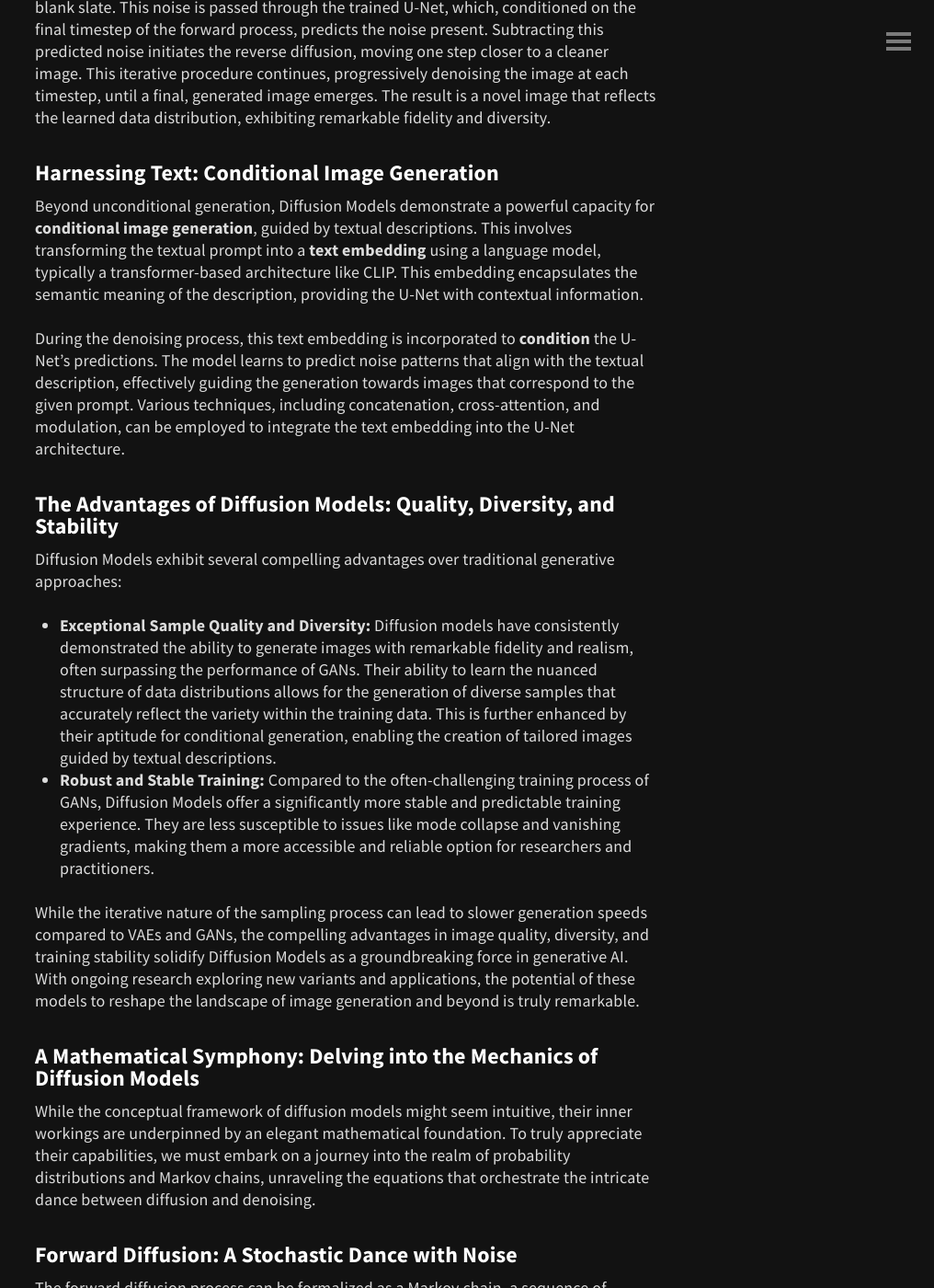
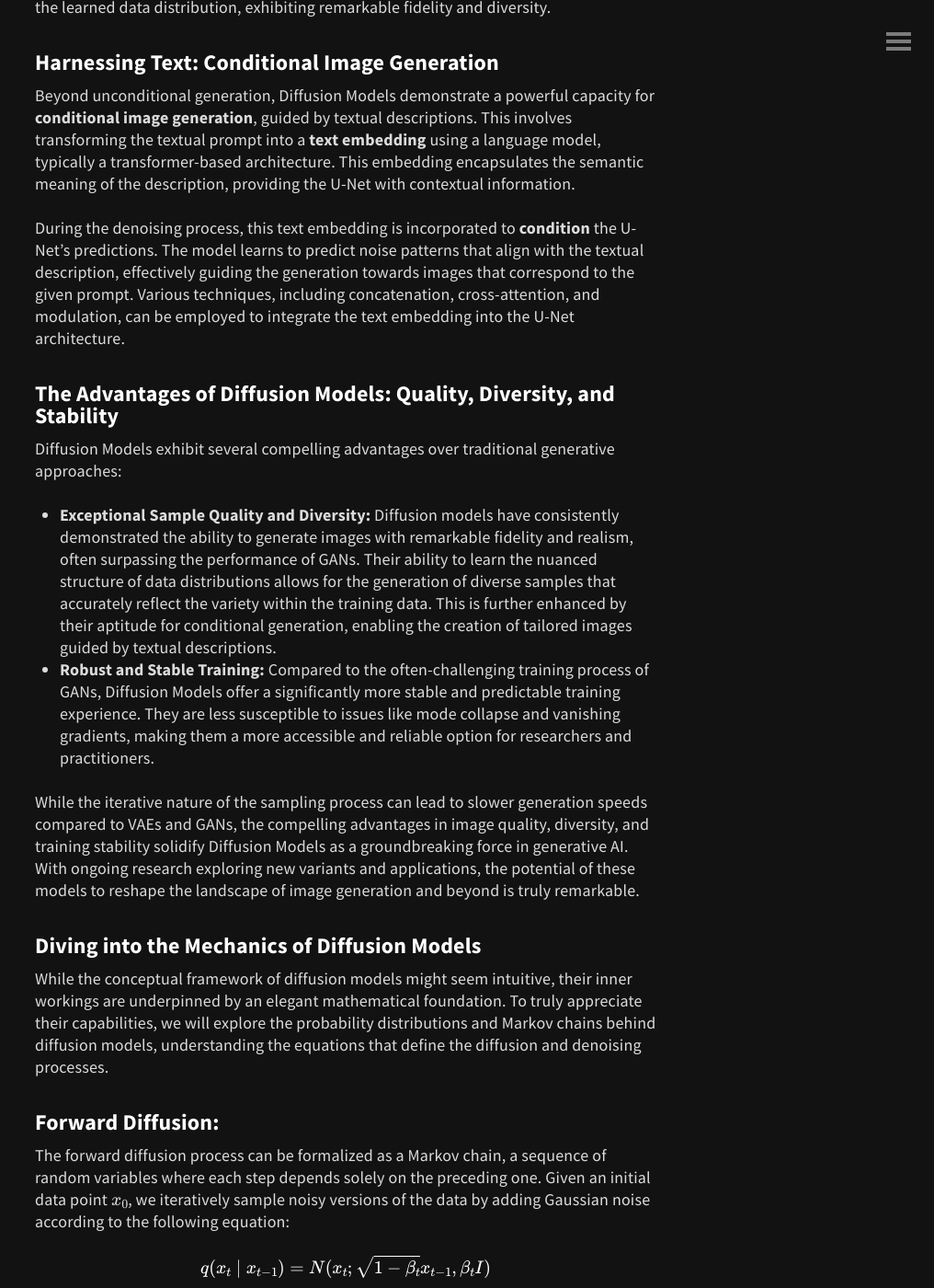
Before and after one commit to spraphul/blog, a Jekyll site: the page built from _posts/2024-07-21-diffusion-models.md, in a window 1280 px wide and 1400 px high, scrolled down 1107 px. Shown: the whole window at 92% size, without its empty margins (264-1280 px from the left). Built offline with Jekyll 4.4.1, drawn with Linux system fonts in a browser that asks for light colours; formulas are drawn with MathJax 3; some of the changed text lies outside the part shown.

Commit message:
Update 2024-07-21-diffusion-models.md

```diff
--- a/_posts/2024-07-21-diffusion-models.md
+++ b/_posts/2024-07-21-diffusion-models.md
@@ -1,8 +1,6 @@
 ---
 title: Diffusion Models
 ---
-
-## Diffusion Models: Redefining Generative AI through Controlled Noise
 
 Diffusion models are rapidly emerging as a dominant force in the field of generative artificial intelligence, showcasing an unparalleled ability to synthesize high-quality, diverse images. Unlike previous generative approaches like Variational Autoencoders (VAEs) and Generative Adversarial Networks (GANs), Diffusion Models employ a unique two-stage process that leverages the controlled introduction and removal of noise to learn complex data distributions.
 
@@ -20,7 +18,7 @@
 
 ### Harnessing Text: Conditional Image Generation
 
-Beyond unconditional generation, Diffusion Models demonstrate a powerful capacity for **conditional image generation**, guided by textual descriptions. This involves transforming the textual prompt into a **text embedding** using a language model, typically a transformer-based architecture like CLIP. This embedding encapsulates the semantic meaning of the description, providing the U-Net with contextual information.
+Beyond unconditional generation, Diffusion Models demonstrate a powerful capacity for **conditional image generation**, guided by textual descriptions. This involves transforming the textual prompt into a **text embedding** using a language model, typically a transformer-based architecture. This embedding encapsulates the semantic meaning of the description, providing the U-Net with contextual information.
 
 During the denoising process, this text embedding is incorporated to **condition** the U-Net's predictions. The model learns to predict noise patterns that align with the textual description, effectively guiding the generation towards images that correspond to the given prompt. Various techniques, including concatenation, cross-attention, and modulation, can be employed to integrate the text embedding into the U-Net architecture.
 
@@ -33,11 +31,11 @@
 
 While the iterative nature of the sampling process can lead to slower generation speeds compared to VAEs and GANs, the compelling advantages in image quality, diversity, and training stability solidify Diffusion Models as a groundbreaking force in generative AI. With ongoing research exploring new variants and applications, the potential of these models to reshape the landscape of image generation and beyond is truly remarkable.
 
-### A Mathematical Symphony: Delving into the Mechanics of Diffusion Models
+### Diving into the Mechanics of Diffusion Models
 
-While the conceptual framework of diffusion models might seem intuitive, their inner workings are underpinned by an elegant mathematical foundation. To truly appreciate their capabilities, we must embark on a journey into the realm of probability distributions and Markov chains, unraveling the equations that orchestrate the intricate dance between diffusion and denoising.
+While the conceptual framework of diffusion models might seem intuitive, their inner workings are underpinned by an elegant mathematical foundation. To truly appreciate their capabilities, we will explore the probability distributions and Markov chains behind diffusion models, understanding the equations that define the diffusion and denoising processes.
 
-#### Forward Diffusion: A Stochastic Dance with Noise
+#### Forward Diffusion:
 
 The forward diffusion process can be formalized as a Markov chain, a sequence of random variables where each step depends solely on the preceding one. Given an initial data point $x_0$, we iteratively sample noisy versions of the data by adding Gaussian noise according to the following equation:
 
@@ -55,13 +53,13 @@
 
 This equation essentially states that the noisy data point at time $t$ is sampled from a Gaussian distribution whose mean is a scaled version of the previous data point and whose variance is determined by the variance schedule. As we progress through the timesteps, the influence of the original data point diminishes while the noise component dominates, ultimately leading to a sample $x_T$ that is essentially pure Gaussian noise.
 
-#### The Variance Schedule: A Symphony of Noise Control
+#### The Variance Schedule:
 
 The variance schedule $\beta_t$ plays a crucial role in controlling the pace and intensity of the diffusion process. A linear schedule, where $\beta_t$ increases linearly with time, is a common choice, but other schedules, such as cosine or sigmoid, offer more nuanced control over the noise injection.
 
 A key observation is that the sum of Gaussian distributions is itself a Gaussian distribution. Leveraging this property, we can directly sample the noisy version of the data at any arbitrary timestep $t$ without iterating through all the previous steps. This allows for efficient implementation and computational savings during training and sampling.
 
-#### Reverse Diffusion: Denoising with a Learned Compass
+#### Reverse Diffusion:
 
 The reverse process, denoising, aims to learn the reverse transition probabilities $p_\theta(x_{t-1} \mid x_t)$, parameterized by a neural network with parameters $\theta$. This network, typically a U-Net, takes the noisy image $x_t$ and the timestep $t$ as input and outputs a prediction of the noise added at that timestep.
 
@@ -90,4 +88,4 @@
 
 ### The Mathematical Elegance of Diffusion Models
 
-The mathematical framework of diffusion models, built on probability distributions, Markov chains, and neural network optimization, provides a robust and elegant approach to generative modeling. By systematically corrupting and denoising data, these models capture the intricate structure of complex data distributions, enabling the generation of high-quality, diverse samples, and even conditional image generation guided by textual descriptions. The ongoing development of new variants and applications promises to further expand the scope and impact of these remarkable models in the field of artificial intelligence.
+The mathematical framework of diffusion models, built on probability distributions, Markov chains, and neural network optimization, provides a robust and elegant approach to generative modeling. By systematically corrupting and denoising data, these models capture the intricate structure of complex data distributions, enabling the generation of high-quality, diverse samples, and even conditional image generation guided by textual descriptions.
```
